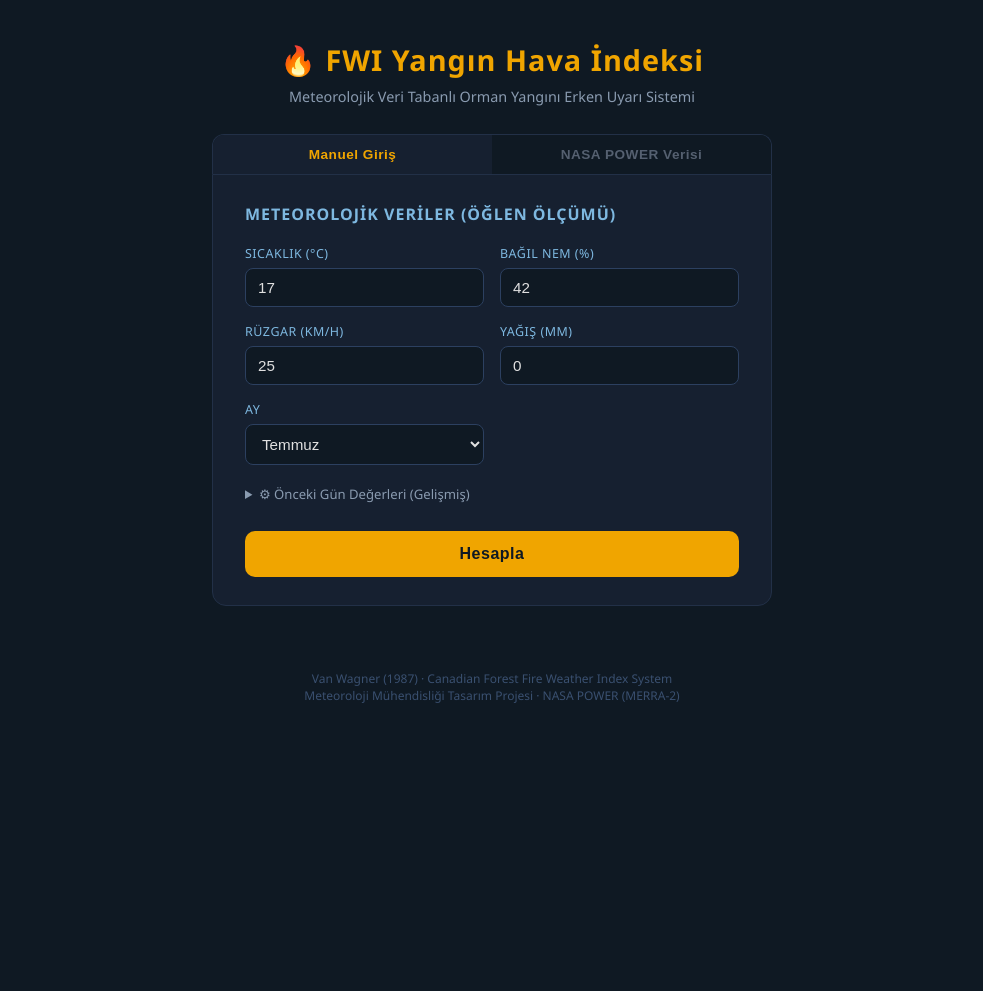
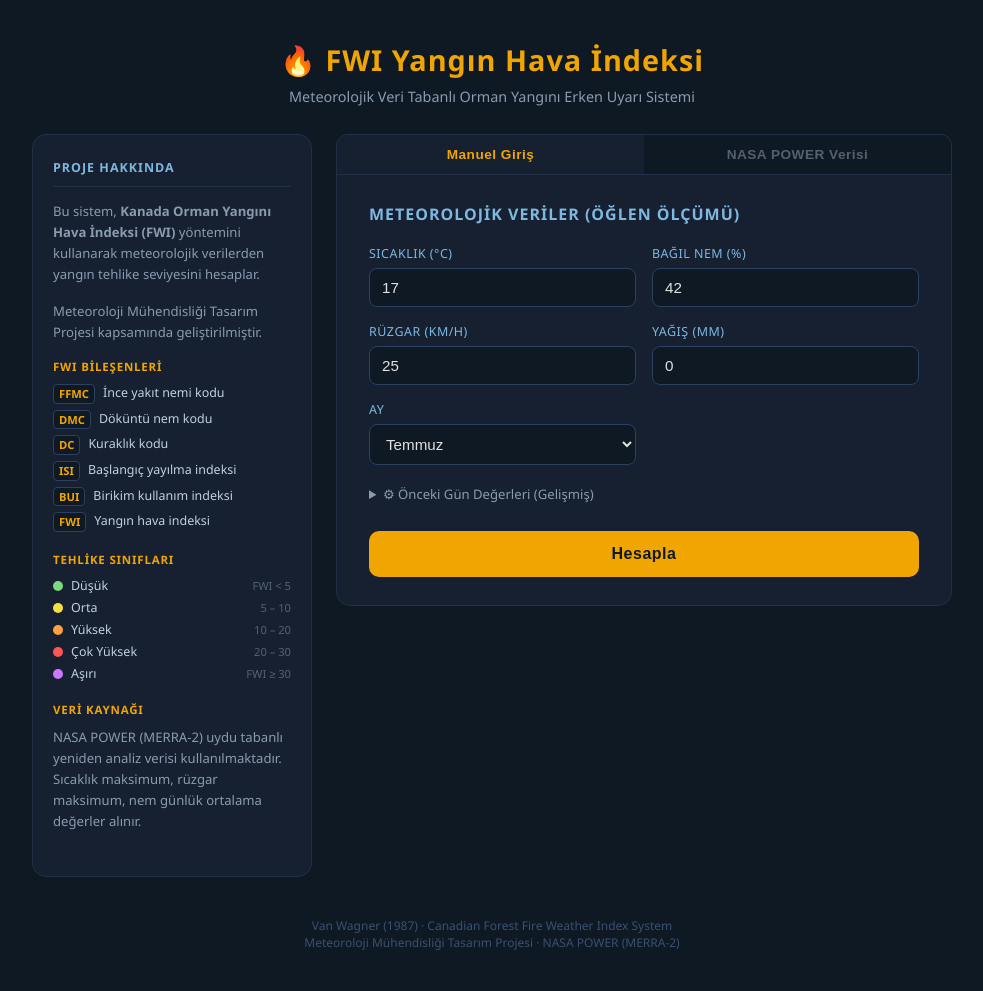
Before and after one commit to MrFBaker/orman-yangini, a Flask app: page / in a window 1280 px wide. Shown: the whole page, without its empty margins (148-1131 px from the left). Before the commit the page ends 703 px from the top, so only its background shows below. Run offline with Flask 3, Linux system fonts and the light colour scheme.

Commit message:
Sol panel: Proje Hakkinda bolumu ekle

```diff
--- a/templates/index.html
+++ b/templates/index.html
@@ -157,6 +157,75 @@
 
     footer { margin-top: 40px; font-size: 0.75rem; color: #3a5070; text-align: center; }
 
+    /* İKİ SÜTUN DÜZENI */
+    .ana-icerik {
+      display: grid;
+      grid-template-columns: 280px 1fr;
+      gap: 24px;
+      width: 100%;
+      max-width: 920px;
+      align-items: start;
+    }
+
+    /* SOL PANEL */
+    .hakkinda-panel {
+      background: #162030;
+      border: 1px solid #223047;
+      border-radius: 14px;
+      padding: 24px 20px;
+      position: sticky;
+      top: 20px;
+    }
+    .hakkinda-panel h3 {
+      font-size: 0.78rem;
+      color: #7eb8e0;
+      text-transform: uppercase;
+      letter-spacing: 1px;
+      margin-bottom: 14px;
+      padding-bottom: 10px;
+      border-bottom: 1px solid #223047;
+    }
+    .hakkinda-panel p {
+      font-size: 0.82rem;
+      color: #8a9bb0;
+      line-height: 1.6;
+      margin-bottom: 16px;
+    }
+    .hakkinda-bolum { margin-bottom: 20px; }
+    .hakkinda-bolum h4 { font-size: 0.72rem; color: #f0a500; text-transform: uppercase; letter-spacing: 0.8px; margin-bottom: 10px; }
+    .komponent-liste { list-style: none; display: flex; flex-direction: column; gap: 6px; }
+    .komponent-liste li {
+      display: flex; align-items: flex-start; gap: 8px;
+      font-size: 0.78rem; color: #c0d0e0; line-height: 1.4;
+    }
+    .komponent-badge {
+      font-size: 0.7rem; font-weight: 700;
+      background: #0f1923; border: 1px solid #2c4060;
+      border-radius: 4px; padding: 1px 5px;
+      color: #f0a500; white-space: nowrap; flex-shrink: 0;
+    }
+    .risk-liste { display: flex; flex-direction: column; gap: 5px; }
+    .risk-satir {
+      display: flex; align-items: center; gap: 8px;
+      font-size: 0.78rem;
+    }
+    .risk-nokta { width: 10px; height: 10px; border-radius: 50%; flex-shrink: 0; }
+    .risk-adi { color: #c0d0e0; flex: 1; }
+    .risk-aralik { color: #556070; font-size: 0.7rem; }
+
+    /* SAĞ SÜTUN — mevcut elementlerin max-width'ini kaldır */
+    .sag-sutun { display: flex; flex-direction: column; align-items: stretch; }
+    .sag-sutun .sekmeler { max-width: none; }
+    .sag-sutun .kart { max-width: none; }
+    .sag-sutun #sonuc-alani { max-width: none; }
+    .sag-sutun #nasa-sonuc-alani { max-width: none; }
+    .sag-sutun .hata-mesaji { max-width: none; }
+
+    @media (max-width: 700px) {
+      .ana-icerik { grid-template-columns: 1fr; }
+      .hakkinda-panel { position: static; }
+    }
+
     /* İstatistik özeti */
     .istatistik-grid {
       display: grid; grid-template-columns: repeat(4, 1fr); gap: 12px;
@@ -187,6 +256,46 @@
   <h1>&#x1F525; FWI Yangın Hava İndeksi</h1>
   <p>Meteorolojik Veri Tabanlı Orman Yangını Erken Uyarı Sistemi</p>
 </header>
+
+<div class="ana-icerik">
+
+<!-- SOL: PROJE HAKKINDA -->
+<aside class="hakkinda-panel">
+  <h3>Proje Hakkında</h3>
+  <p>Bu sistem, <strong>Kanada Orman Yangını Hava İndeksi (FWI)</strong> yöntemini kullanarak meteorolojik verilerden yangın tehlike seviyesini hesaplar.</p>
+  <p>Meteoroloji Mühendisliği Tasarım Projesi kapsamında geliştirilmiştir.</p>
+
+  <div class="hakkinda-bolum">
+    <h4>FWI Bileşenleri</h4>
+    <ul class="komponent-liste">
+      <li><span class="komponent-badge">FFMC</span> İnce yakıt nemi kodu</li>
+      <li><span class="komponent-badge">DMC</span> Döküntü nem kodu</li>
+      <li><span class="komponent-badge">DC</span> Kuraklık kodu</li>
+      <li><span class="komponent-badge">ISI</span> Başlangıç yayılma indeksi</li>
+      <li><span class="komponent-badge">BUI</span> Birikim kullanım indeksi</li>
+      <li><span class="komponent-badge">FWI</span> Yangın hava indeksi</li>
+    </ul>
+  </div>
+
+  <div class="hakkinda-bolum">
+    <h4>Tehlike Sınıfları</h4>
+    <div class="risk-liste">
+      <div class="risk-satir"><div class="risk-nokta" style="background:#7ed87e"></div><span class="risk-adi">Düşük</span><span class="risk-aralik">FWI &lt; 5</span></div>
+      <div class="risk-satir"><div class="risk-nokta" style="background:#f5e042"></div><span class="risk-adi">Orta</span><span class="risk-aralik">5 – 10</span></div>
+      <div class="risk-satir"><div class="risk-nokta" style="background:#ffa040"></div><span class="risk-adi">Yüksek</span><span class="risk-aralik">10 – 20</span></div>
+      <div class="risk-satir"><div class="risk-nokta" style="background:#ff5555"></div><span class="risk-adi">Çok Yüksek</span><span class="risk-aralik">20 – 30</span></div>
+      <div class="risk-satir"><div class="risk-nokta" style="background:#cc77ff"></div><span class="risk-adi">Aşırı</span><span class="risk-aralik">FWI ≥ 30</span></div>
+    </div>
+  </div>
+
+  <div class="hakkinda-bolum">
+    <h4>Veri Kaynağı</h4>
+    <p style="margin-bottom:0">NASA POWER (MERRA-2) uydu tabanlı yeniden analiz verisi kullanılmaktadır. Sıcaklık maksimum, rüzgar maksimum, nem günlük ortalama değerler alınır.</p>
+  </div>
+</aside>
+
+<!-- SAĞ: MEVCUT FORM -->
+<div class="sag-sutun">
 
 <!-- SEKMELER -->
 <div class="sekmeler">
@@ -312,6 +421,9 @@
     </table>
   </div>
 </div>
+
+</div><!-- sag-sutun -->
+</div><!-- ana-icerik -->
 
 <footer>
   Van Wagner (1987) · Canadian Forest Fire Weather Index System<br>
```
